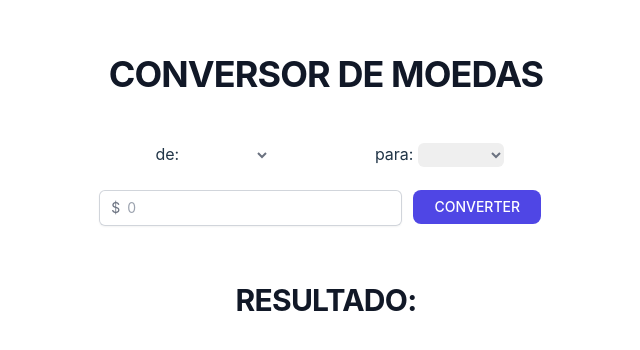
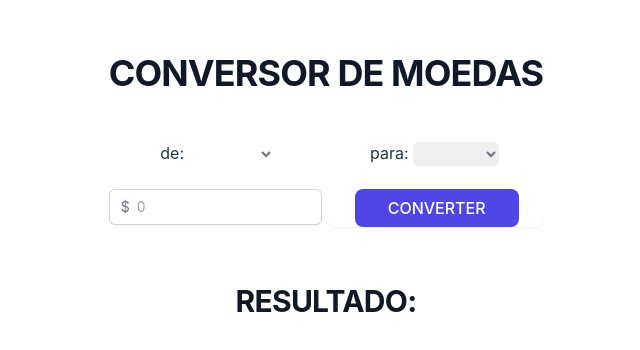
Before and after one commit to wilsonreisccp/vscode-vue, a Vue app: page / in a window 1280 px wide. Shown: the part 218-568 px from the top of the page, without its empty margins (314-954 px from the left). Built offline with nearby package versions, Linux system fonts and the light colour scheme.

Commit message:
feat: ajusta o espaçamento do input e button

```diff
--- a/src/components/ConversorDeMoeda.vue
+++ b/src/components/ConversorDeMoeda.vue
@@ -42,7 +42,7 @@
   </div>
 
   <div class="flex flex-row">
-    <div class="basis-2/3">
+    <div class="basis-1/2">
       <div
         class="mt-4 col-start-1 row-start-3 self-center sm:mt-0 sm:col-start-2 sm:row-start-2 sm:row-span-2 lg:mt-6 lg:col-start-1 lg:row-start-3 lg:row-end-4"
       >
@@ -57,23 +57,25 @@
             type="number"
             name="price"
             id="price"
-            class="block w-full rounded-md border-0 py-1.5 pl-7 pr-20 text-gray-900 ring-1 ring-inset ring-gray-300 placeholder:text-gray-400 focus:ring-2 focus:ring-inset focus:ring-indigo-600 sm:text-sm sm:leading-6"
+            class="block w-full rounded-md border-0 py-1.5 pl-7 pr-2 text-gray-900 ring-1 ring-inset ring-gray-300 placeholder:text-gray-400 focus:ring-2 focus:ring-inset focus:ring-indigo-600 sm:text-sm sm:leading-6"
             v-bind:placeholder="0.0"
           />
         </div>
       </div>
     </div>
-    <div class="basis-1/3">
+    <div class="basis-1/2 ml-2">
       <div
-        class="mt-4 w-full col-start-1 row-start-3 self-center sm:mt-0 sm:col-start-2 sm:row-start-2 sm:row-span-2 lg:mt-6 lg:col-start-1 lg:row-start-3 lg:row-end-4"
+        class="mt-4 col-start-1 row-start-3 self-center sm:mt-0 sm:col-start-2 sm:row-start-2 sm:row-span-2 lg:mt-6 lg:col-start-1 lg:row-start-3 lg:row-end-4"
       >
+        <div class="relative mt-2 rounded-md shadow-sm">
           <button
             type="button"
             v-on:click="getCotacao()"
-          class="bg-indigo-600 text-white text-sm leading-6 font-medium py-1 px-5 rounded-lg"
+            class="bg-indigo-600 text-white leading-6 font-medium py-1.5 px-8"
           >
             CONVERTER
           </button>
+        </div>
       </div>
     </div>
   </div>
```
Lines whose indentation alone changed are shown as unchanged.
